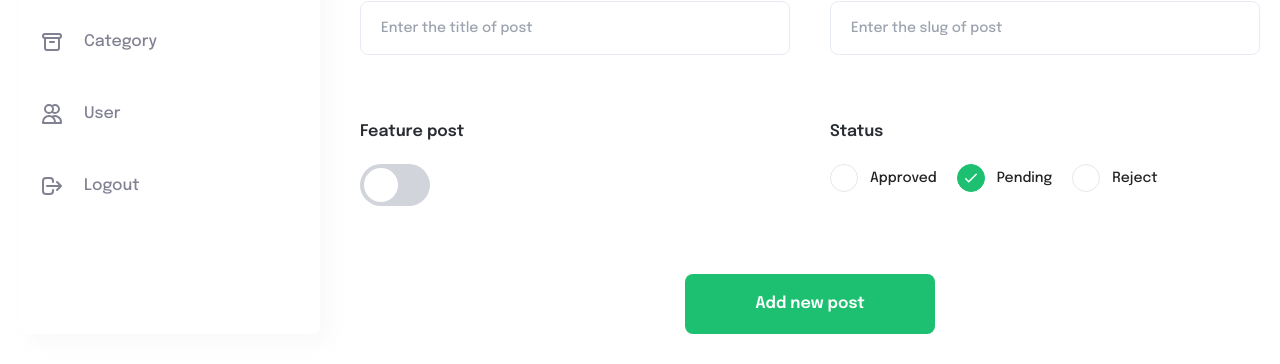
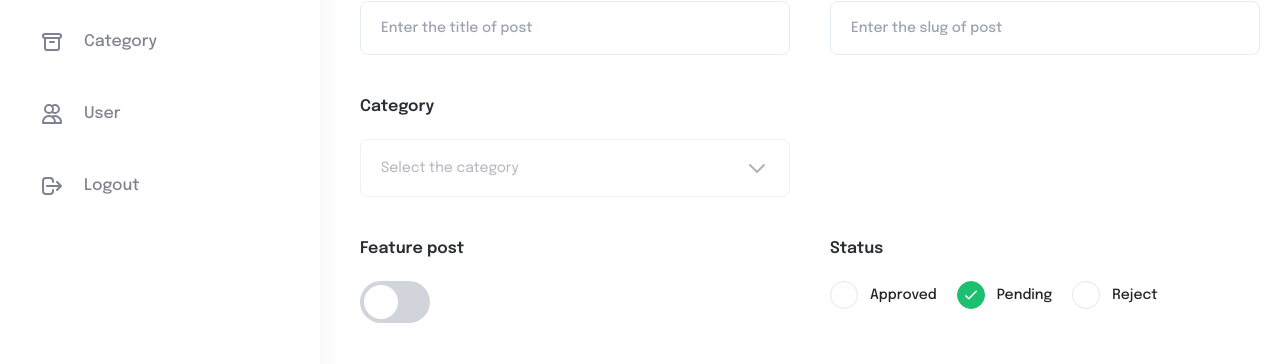
Before and after one commit to dvhoang10/project-blogging, a React (Create React App) app: page /manage/add-post in a window 1280 px wide. Shown: the part 261-625 px from the top of the page. Built offline with nearby package versions, Linux system fonts and the light colour scheme; no server answers.

Commit message:
add component Dropdown

```diff
--- /dev/null
+++ b/src/components/dropdown/Dropdown.js
@@ -0,0 +1,21 @@
+import React from "react";
+import { DropdownProvider } from "./dropdown-context";
+import Proptypes from "prop-types";
+import { withErrorBoundary } from "react-error-boundary";
+import ErrorComponent from "components/common/ErrorComponent";
+
+const Dropdown = ({ children, ...rest }) => {
+  return (
+    <DropdownProvider {...rest}>
+      <div className="relative inline-block w-full">{children}</div>
+    </DropdownProvider>
+  );
+};
+
+Dropdown.prototype = {
+  children: Proptypes.node,
+};
+
+export default withErrorBoundary(Dropdown, {
+  FallbackComponent: ErrorComponent,
+});
--- /dev/null
+++ b/src/components/dropdown/List.js
@@ -0,0 +1,24 @@
+import React from "react";
+import { useDropdown } from "./dropdown-context";
+import Proptypes from "prop-types";
+import { withErrorBoundary } from "react-error-boundary";
+import ErrorComponent from "components/common/ErrorComponent";
+
+const List = ({ children }) => {
+  const { show } = useDropdown();
+  return (
+    <>
+      {show && (
+        <div className="absolute left-0 z-10 w-full bg-white shadow-sm top-full">
+          {children}
+        </div>
+      )}
+    </>
+  );
+};
+
+List.prototype = {
+  children: Proptypes.node,
+};
+
+export default withErrorBoundary(List, { FallbackComponent: ErrorComponent });
--- /dev/null
+++ b/src/components/dropdown/Option.js
@@ -0,0 +1,28 @@
+import React from "react";
+import { useDropdown } from "./dropdown-context";
+import Proptypes from "prop-types";
+import { withErrorBoundary } from "react-error-boundary";
+import ErrorComponent from "components/common/ErrorComponent";
+
+const Option = ({ onClick, children }) => {
+  const { setShow } = useDropdown();
+  const handleClick = () => {
+    onClick && onClick();
+    setShow(false);
+  };
+  return (
+    <div
+      className="flex items-center justify-between px-5 py-4 text-sm transition-all cursor-pointer hover:text-primary"
+      onClick={handleClick}
+    >
+      {children}
+    </div>
+  );
+};
+
+Option.prototype = {
+  onClick: Proptypes.func,
+  children: Proptypes.node,
+};
+
+export default withErrorBoundary(Option, { FallbackComponent: ErrorComponent });
--- /dev/null
+++ b/src/components/dropdown/Select.js
@@ -0,0 +1,57 @@
+import React from "react";
+import { useDropdown } from "./dropdown-context";
+import Proptypes from "prop-types";
+import { withErrorBoundary } from "react-error-boundary";
+import ErrorComponent from "components/common/ErrorComponent";
+
+const Select = ({ placeholder = "", className = "" }) => {
+  const { toggle, show } = useDropdown();
+  return (
+    <div
+      className={`flex items-center justify-between py-4 px-5 bg-white border border-grayf1 rounded-lg cursor-pointer text-sm text-[#B2B3BD] ${className}`}
+      onClick={toggle}
+    >
+      <span>{placeholder}</span>
+      <span>
+        {show ? (
+          <svg
+            xmlns="http://www.w3.org/2000/svg"
+            className="w-6 h-6"
+            fill="none"
+            viewBox="0 0 24 24"
+            stroke="currentColor"
+            strokeWidth="2"
+          >
+            <path
+              strokeLinecap="round"
+              strokeLinejoin="round"
+              d="M5 15l7-7 7 7"
+            />
+          </svg>
+        ) : (
+          <svg
+            xmlns="http://www.w3.org/2000/svg"
+            className="w-6 h-6"
+            fill="none"
+            viewBox="0 0 24 24"
+            stroke="currentColor"
+            strokeWidth="2"
+          >
+            <path
+              strokeLinecap="round"
+              strokeLinejoin="round"
+              d="M19 9l-7 7-7-7"
+            />
+          </svg>
+        )}
+      </span>
+    </div>
+  );
+};
+
+Select.prototype = {
+  placeholder: Proptypes.string,
+  className: Proptypes.string,
+};
+
+export default withErrorBoundary(Select, { FallbackComponent: ErrorComponent });
--- /dev/null
+++ b/src/components/dropdown/dropdown-context.js
@@ -0,0 +1,25 @@
+import { createContext, useContext, useState } from "react";
+
+const DropdownContext = createContext();
+
+function DropdownProvider({ children }) {
+  const [show, setShow] = useState(false);
+  const toggle = () => {
+    setShow(!show);
+  };
+  const values = { show, setShow, toggle };
+  return (
+    <DropdownContext.Provider value={values}>
+      {children}
+    </DropdownContext.Provider>
+  );
+}
+
+function useDropdown() {
+  const context = useContext(DropdownContext);
+  if (typeof context === "undefined")
+    throw new Error("useDropdown must be used within DropdownProvider");
+  return context;
+}
+
+export { useDropdown, DropdownProvider };
--- /dev/null
+++ b/src/components/dropdown/index.js
@@ -0,0 +1,10 @@
+import Dropdown from "./Dropdown";
+import List from "./List";
+import Option from "./Option";
+import Select from "./Select";
+
+Dropdown.Option = Option;
+Dropdown.Select = Select;
+Dropdown.List = List;
+
+export { Dropdown };
--- a/src/components/field/Field.js
+++ b/src/components/field/Field.js
@@ -5,7 +5,7 @@ import { withErrorBoundary } from "react-error-boundary";
 import ErrorComponent from "components/common/ErrorComponent";
 
 const Field = ({ children, className = "" }) => {
-  let defaultClassName = "flex flex-col items-start gap-y-5 mb-[25px]";
+  let defaultClassName = "flex flex-col items-start gap-y-5";
   return (
     <div className={classNames(defaultClassName, className)}>{children}</div>
   );
--- /dev/null
+++ b/src/modules/DashBoard/FormLayout.js
@@ -0,0 +1,20 @@
+import React from "react";
+import Proptypes from "prop-types";
+import { withErrorBoundary } from "react-error-boundary";
+import ErrorComponent from "components/common/ErrorComponent";
+
+const FormLayout = ({ children }) => {
+  return (
+    <div className="grid grid-cols-1 lg:mb-10 lg:grid-cols-2 lg:gap-x-10">
+      {children}
+    </div>
+  );
+};
+
+FormLayout.prototype = {
+  children: Proptypes.node,
+};
+
+export default withErrorBoundary(FormLayout, {
+  FallbackComponent: ErrorComponent,
+});
--- a/src/modules/post/PostAddNew.js
+++ b/src/modules/post/PostAddNew.js
@@ -1,12 +1,14 @@
 import Button from "components/button/Button";
 import { Radio } from "components/checkbox";
 import ErrorComponent from "components/common/ErrorComponent";
+import { Dropdown } from "components/dropdown";
 import Field from "components/field/Field";
 import FieldCheckboxes from "components/field/FieldCheckboxes";
 import Input from "components/input/Input";
 import Label from "components/label/Label";
 import { Toggle } from "components/toggle";
 import DashboardHeading from "modules/Dashboard/DashboardHeading";
+import FormLayout from "modules/Dashboard/FormLayout";
 import React, { useEffect } from "react";
 import { withErrorBoundary } from "react-error-boundary";
 import { useForm } from "react-hook-form";
@@ -20,6 +22,7 @@ const PostAddNew = () => {
       slug: "",
       status: 2,
       hot: false,
+      category: "",
     },
   });
   const watchStatus = watch("status");
@@ -34,7 +37,7 @@ const PostAddNew = () => {
     <div>
       <DashboardHeading title="Add new post"></DashboardHeading>
       <form onSubmit={handleSubmit(addPostHandler)}>
-        <div className="grid grid-cols-2 mb-10 gap-x-10">
+        <FormLayout>
           <Field>
             <Label htmlFor="title">Title</Label>
             <Input
@@ -51,8 +54,20 @@ const PostAddNew = () => {
               placeholder="Enter the slug of post"
             ></Input>
           </Field>
-        </div>
-        <div className="grid grid-cols-2 mb-10 gap-x-10">
+        </FormLayout>
+        <FormLayout>
+          <Field>
+            <Label>Category</Label>
+            <Dropdown>
+              <Dropdown.Select placeholder="Select the category"></Dropdown.Select>
+              <Dropdown.List>
+                <Dropdown.Option>Knowledge</Dropdown.Option>
+                <Dropdown.Option>Blockchain</Dropdown.Option>
+              </Dropdown.List>
+            </Dropdown>
+          </Field>
+        </FormLayout>
+        <FormLayout>
           <Field>
             <Label>Feature post</Label>
             <Toggle
@@ -89,7 +104,7 @@ const PostAddNew = () => {
               </Radio>
             </FieldCheckboxes>
           </Field>
-        </div>
+        </FormLayout>
         <Button
           type="submit"
           className="mx-auto w-[250px] h-12 lg:h-[60px]"
```
